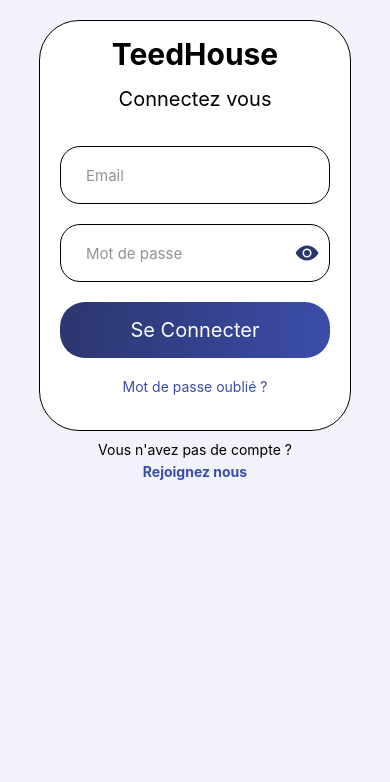
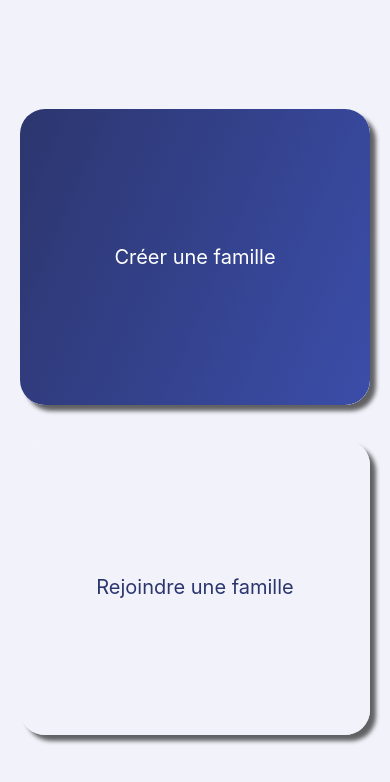
Before and after one commit to Teed-Corp/teedhouse, a React Native app: screen / in a window 390 px wide. Shown: the top 782 px of the page. Built offline with nearby package versions, Linux system fonts and the light colour scheme.

Commit message:
Fix: ombre des boutons

```diff
--- a/App.tsx
+++ b/App.tsx
@@ -31,7 +31,7 @@
       <SafeAreaProvider>
         <NavigationContainer theme={navTheme}>
           <Stack.Navigator
-            initialRouteName={OnBoarding.LoginPage}
+            initialRouteName={OnBoarding.ChooseFamilyPage}
             screenOptions={{ headerShown: false }}
           >
             <Stack.Screen name={OnBoarding.LoginPage} component={LoginPage} />
--- a/app/screens/family/components/FamilyButton.tsx
+++ b/app/screens/family/components/FamilyButton.tsx
@@ -1,7 +1,7 @@
 import colors from "@app/theme/theme";
+import { LinearGradient } from "expo-linear-gradient";
 import React from "react";
 import { StyleSheet, Text, TouchableOpacity, View } from "react-native";
-import { LinearGradient } from "expo-linear-gradient";
 
 const FamilyButton = ({ onPressEvent, isJoinFamily, title }) => {
   return (
@@ -45,6 +45,7 @@
   },
 
   cardShadow: {
+    borderRadius: 25,
     backgroundColor: "transparent",
     shadowColor: "#000",
     shadowOffset: {
```
